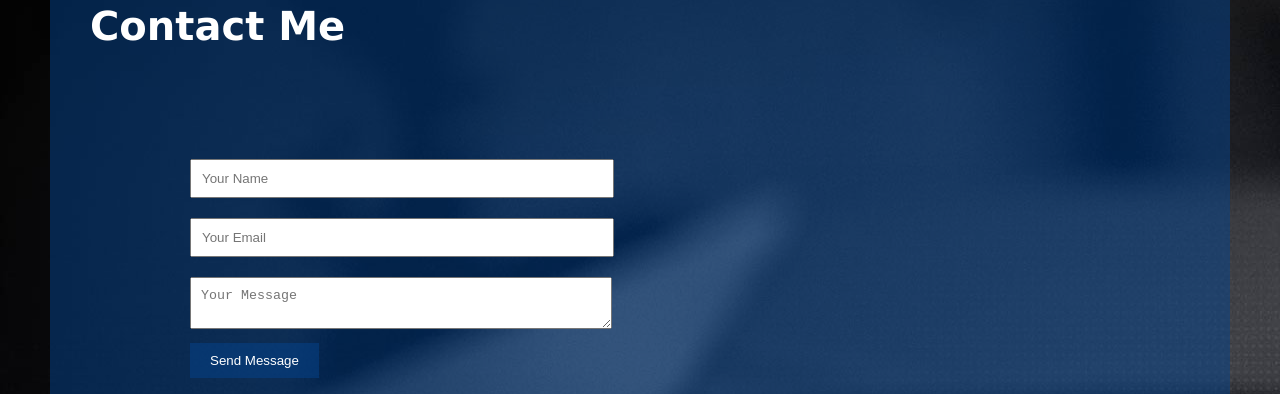
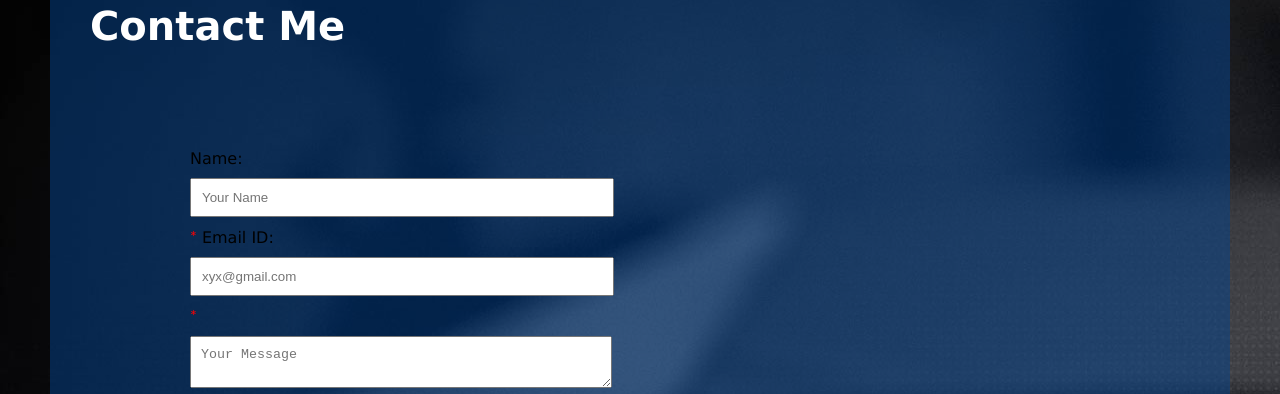
Before and after one commit to SaniyaSNayakodi/portfolio1.github.io, a plain HTML site: page index.html in a window 1280 px wide. Shown: the part 4489-4883 px from the top of the page. Drawn offline with Linux system fonts and the light colour scheme.

Commit message:
Update index.html

```diff
--- a/index.html
+++ b/index.html
@@ -292,9 +292,16 @@
         <h2 style="font-size: 40px; color: #fff;">Contact Me</h2>
         <div class="contact-form">
             <form action="tq.html">
-                <input type="text" pattern="[A-Za-z]+" placeholder="Your Name" required >
-                <input type="email" placeholder="Your Email" required>
+                <label for="mname">Name:</label>
+                <input type="text" pattern="[A-Za-z]+" placeholder="Your Name" name="mname" id="mname" required >
+                <span style="color: red; font-family: 'Gill Sans', 'Gill Sans MT', Calibri, 'Trebuchet MS', sans-serif;">*</span>
+
+                <label for="email">Email ID:</label>
+                <input type="email" placeholder="xyx@gmail.com" name="email" id="email" required>
+                <span style="color: red; font-family: 'Gill Sans', 'Gill Sans MT', Calibri, 'Trebuchet MS', sans-serif;">*</span>
+
                 <textarea placeholder="Your Message"></textarea>
+
                 <input type="submit" id="one" value="Send Message" >
             </form>
             <br>
```
